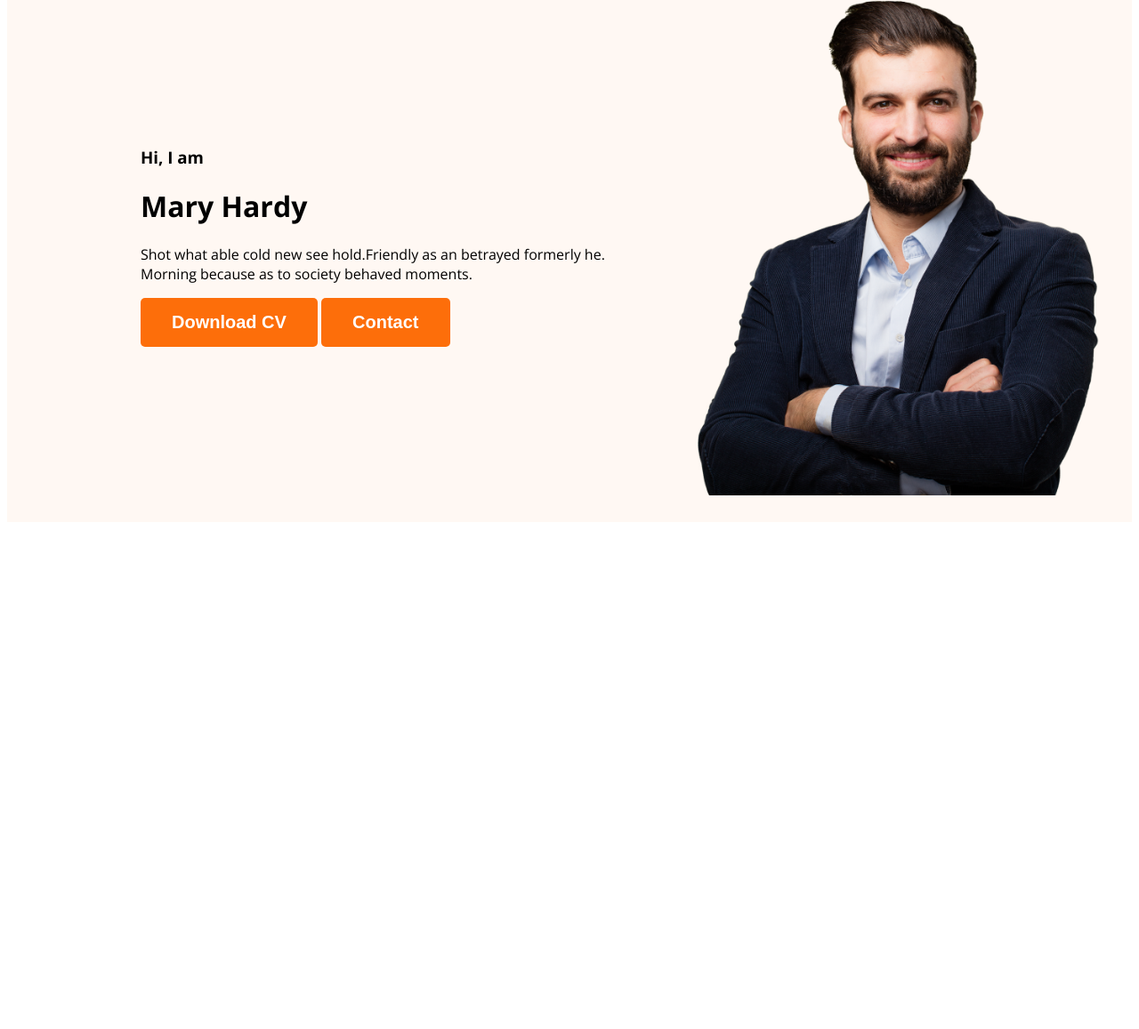
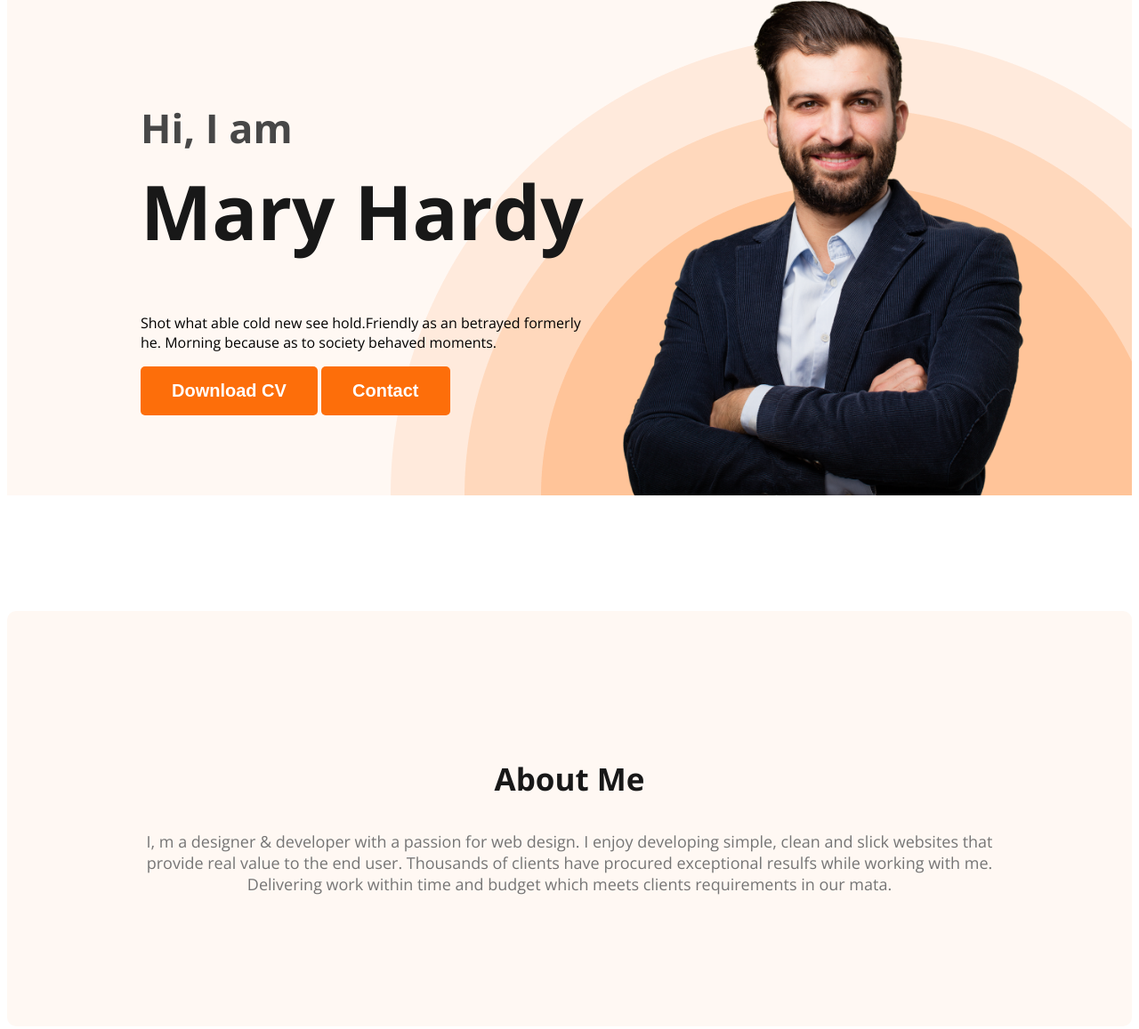
Before and after one commit to MIRNOMAN/developer-portfolio, a plain HTML site: page index.html in a window 1280 px wide. Shown: the part 211-1368 px from the top of the page at 89% size. Before the commit the page ends 806 px from the top, so only its background shows below. Drawn offline with nearby package versions, Linux system fonts and the light colour scheme.

Commit message:
creat about section

```diff
--- a/index.html
+++ b/index.html
@@ -21,10 +21,10 @@
           </ul>
         </nav>
         <div class="banner">
-            <div>
+            <div class="banner-contant">
                 <h3 class="banar-greeting">Hi, I am</h3>
             <h1 class="banar-title">Mary Hardy</h1>
-            <p>Shot what able cold new see hold.Friendly as an betrayed formerly he. Morning because as to society behaved moments.</p>
+            <p class="banar-text">Shot what able cold new see hold.Friendly as an betrayed formerly he. Morning because as to society behaved moments.</p>
             <button class="btn-primary">Download CV</button>
             <button class="btn-primary">Contact</button>
             </div>
@@ -33,6 +33,13 @@
 
     </header>
     <main>
+        <section class="about">
+            <h3 class="section-title">About Me</h3>
+            <p class="section-description">
+                I, m a designer & developer with a passion for web design. I enjoy developing simple, clean and slick websites that provide real value to the end user. Thousands of clients have procured exceptional resulfs while working with me. Delivering work within time and budget which meets clients requirements in our mata.
+            </p>
+
+        </section>
 
     </main>
     <footer>
--- a/style/portfolio.css
+++ b/style/portfolio.css
@@ -41,12 +41,53 @@
 }
 .header{
     background-color: #FFF8F3;
+    background-image: url('../images/header_bg.png');
+    background-repeat: no-repeat;
+    background-position: bottom right;
 }
 .banner{
-    padding: 30px 30px 30px 150px;
+    padding: 30px 30px 0px 150px;
     display: flex;
     align-items: center;
+}
+.banner-contant{
+    max-width: 500px;
 }
 .banner .profile-picture{
     width: 500px;
 }
+.banar-greeting{
+    color: #474747;
+    font-size: 45px;
+    font-weight: 600;
+    margin-bottom: 0;
+}
+.banar-title{
+    color: #181818;
+    font-size: 85px;
+    font-weight: 700;
+    margin-top: 5px;
+}
+.banar-text{
+    margin-top: 20px;
+}
+
+
+/* about section */
+.about{
+    padding: 130px;
+    border-radius: 10px;
+    background: #FFF8F3;
+    margin: 130px 0;
+}
+.section-title{
+    color: #181818;
+text-align: center;
+font-size: 35px;
+font-weight: 700;
+}
+.section-description{
+    color:  #757575;
+    text-align: center;
+    font-size: 18px;
+}
```
